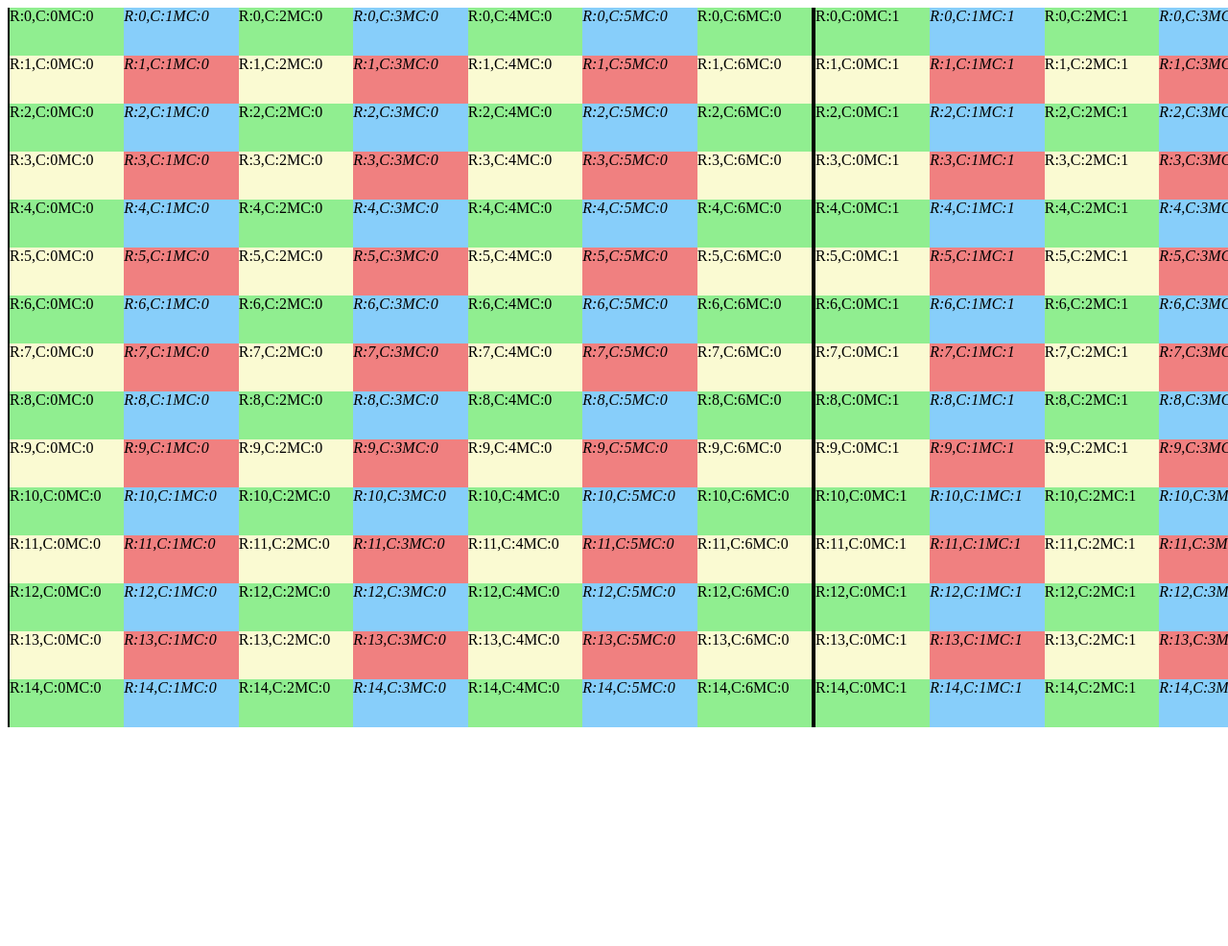
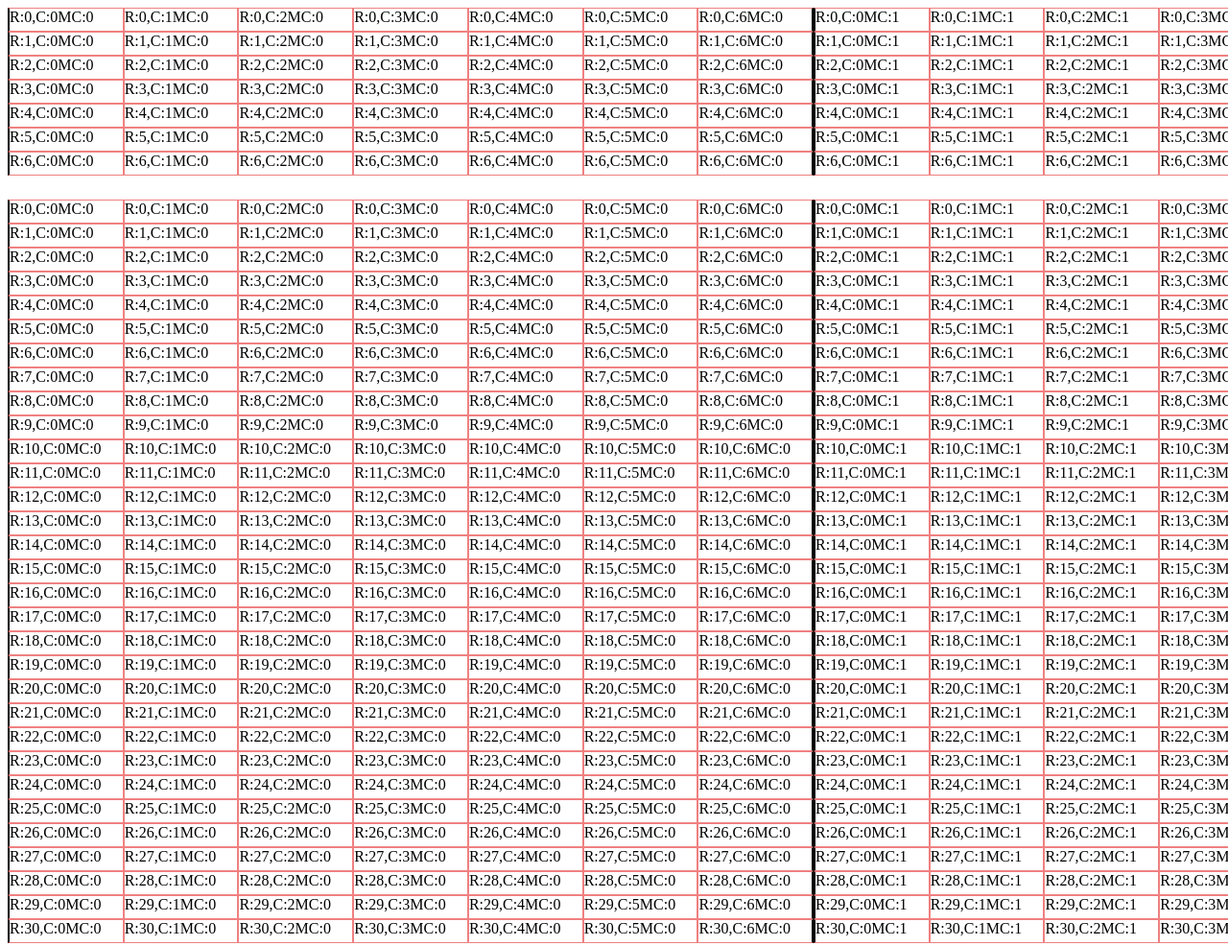
Before and after one commit to RPE8/sturdy-giggle, a website with bundled scripts: page index.html in a window 1280 px wide. Shown: the top 986 px of the page at 96% size. Before the commit the page ends 816 px from the top, so only its background shows below. Built offline with nearby package versions, Linux system fonts and the light colour scheme.

Commit message:
Change structure of control and add testing prototype for headers table

```diff
--- a/index.html
+++ b/index.html
@@ -7,6 +7,11 @@
 		<script src="./index.js" type="module" defer></script>
 		<title>Document</title>
 		<style>
+			.sturdy-container {
+				width: 800px;
+				height: 800px;
+				overflow: auto;
+			}
 			.cell {
 				display: flex;
 				justify-content: center;
@@ -19,6 +24,7 @@
 				box-sizing: border-box;
 				width: 100%;
 				height: 100%;
+				border: 1px solid lightcoral;
 			}
 
 			.cell {
@@ -53,12 +59,13 @@
 		</style>
 	</head>
 	<body>
-		<!-- TODO: .sturdy-container should be staticaly created on the page,								then div inside of it must be automatically created -->
-		<main style="position: relative; width: 1800px; height: 800px; box-sizing: border-box; overflow: auto">
-			<div
-				class="sturdy-container"
-				style="position: relative; width: 1800px; height: 800px; box-sizing: border-box"
-			></div>
-		</main>
+		<div class="table-container">
+			<div class="sturdy-container sturdy-container-2" style="width: 1800px; height: 200px">
+				<div class="sturdy-table2" style="position: relative; box-sizing: border-box"></div>
+			</div>
+			<div class="sturdy-container" style="width: 1800px; height: 800px">
+				<div class="sturdy-table" style="position: relative; box-sizing: border-box"></div>
+			</div>
+		</div>
 	</body>
 </html>
--- a/index.js
+++ b/index.js
@@ -2,14 +2,14 @@ import Sturdy from "./sturdy-giggle.js";
 import SturdyDataGenerator from "./sturdy-data-generator.js";
 
 const rowsCount = 10000;
-const columnsCount = 1000;
+const columnsCount = 100;
 
 const data = new SturdyDataGenerator({ rowsCount, columnsCount }).generateData();
 
-const rowHeight = 50;
+const rowHeight = 25;
 
 const sturdy = new Sturdy({
-	container: document.querySelector(".sturdy-container"),
+	tableElement: document.querySelector(".sturdy-table"),
 	rowCount: rowsCount,
 	rowHeight: rowHeight,
 	columns: data,
@@ -26,3 +26,23 @@ const sturdy = new Sturdy({
 });
 
 sturdy.render();
+
+const sturdy2 = (window.sturdy2 = new Sturdy({
+	tableElement: document.querySelector(".sturdy-table2"),
+	rowCount: rowsCount,
+	rowHeight: rowHeight,
+	secondary: true,
+	columns: data,
+	cellRenderer: ({ columnIndex, rowIndex, key, inlineStyle, classes = ["cell"], column } = {}) => {
+		const cellContainer = document.createElement("div");
+		if (key) cellContainer.setAttribute("data-key", key);
+		if (classes) cellContainer.classList.add(...classes);
+		if (inlineStyle) cellContainer.setAttribute("style", inlineStyle);
+
+		const content = column.renderer({ columnIndex, rowIndex });
+		cellContainer.append(...content);
+		return cellContainer;
+	},
+}));
+
+sturdy2.render();
--- a/sturdy-data-generator.js
+++ b/sturdy-data-generator.js
@@ -43,13 +43,13 @@ class SturdyColumnsGenerator {
 			let nested = [];
 			let totalWidth = 0;
 			const classAccessor = function ({ rowIndex, columnIndex }) {
-				let classes = [];
+				let classes = ["Input"];
 
-				if (columnIndex % 2 === 0) {
-					classes = [...classes, ...["Even-Column", "Input"]];
-				} else {
-					classes = [...classes, ...["Odd-Column", "Input"]];
-				}
+				// if (columnIndex % 2 === 0) {
+				// 	classes = [...classes, ...["Even-Column", "Input"]];
+				// } else {
+				// 	classes = [...classes, ...["Odd-Column", "Input"]];
+				// }
 
 				if (rowIndex % 2 === 0) {
 					classes.push("Even-Row");
@@ -71,13 +71,24 @@ class SturdyColumnsGenerator {
 						width: 120,
 						widthUnits: "px",
 						renderer: ({ rowIndex, columnIndex, mainColumnIndex }) => {
-							let element;
+							const element = document.createElement("div");
 							// if (rowIndex % 2 === 0 && columnIndex % 2 === 0) {
 							// 	element = document.createElement("input");
 							// 	element.value = dataAccessor({ rowIndex, columnIndex });
 							// } else {
-							element = document.createElement("div");
-							element.textContent = dataAccessor({ rowIndex, columnIndex, mainColumnIndex });
+							const span = document.createElement("span");
+							span.textContent = dataAccessor({ rowIndex, columnIndex, mainColumnIndex });
+							// element.textContent = ;
+							element.append(span);
+							element.addEventListener("click", function () {
+								console.log(rowIndex, columnIndex, mainColumnIndex);
+								const input = document.createElement("input");
+								input.value = dataAccessor({ rowIndex, columnIndex, mainColumnIndex });
+								input.classList.add(...classes);
+								element.textContent = "";
+								element.append(input);
+							});
+
 							// }
 
 							const classes = classAccessor({ rowIndex, columnIndex });
--- a/sturdy-giggle.js
+++ b/sturdy-giggle.js
@@ -5,17 +5,17 @@
 //  			clear vars on render
 
 class Sturdy {
-	constructor({ container, rowHeight, rowCount, columnsCount, cellRenderer, columns } = {}) {
-		this.container = container;
-		this.containerHeight = container.offsetHeight;
-		this.containerWidth = container.offsetWidth;
+	constructor({ tableElement, rowHeight, rowCount, cellRenderer, columns, height, width, secondary } = {}) {
+		this.table = tableElement;
+		this.parentContainer = tableElement.parentNode;
+		this.height = height;
+		this.width = width;
 		this.rowHeight = rowHeight;
 		this.rowCount = rowCount;
+		this.secondary = Boolean(secondary);
 
-		this.totalRowsHeight = this.rowCount * this.rowHeight;
-
-		this.rowsInViewport = Math.floor(this.containerHeight / this.rowHeight);
-		this.zeroBasedRowsInViewport = this.rowsInViewport - 1;
+		this.visibleRows = 0;
+		this.zeroBasedVisibleRows = 0;
 
 		this.cellRenderer = cellRenderer;
 		this.columns = columns;
@@ -23,6 +23,7 @@ class Sturdy {
 
 		this.firstVisibleRowIndex = 0;
 		this.columnRenderingTolerance = 100;
+		this.currentRenderedVerticalArea = [0, 0];
 		this.currentRenderedHorizontalArea = [0, 0];
 		this.currentRenderedColumns = [];
 
@@ -35,6 +36,22 @@ class Sturdy {
 
 		this.scrollTop = 0;
 		this.scrollLeft = 0;
+	}
+
+	calculateProps() {
+		this.totalRowsHeight = this.rowCount * this.rowHeight;
+		this.height = this.totalRowsHeight;
+		this.visibleRows = Math.floor(this.parentContainer.offsetHeight / this.rowHeight);
+		this.zeroBasedVisibleRows = this.visibleRows - 1;
+		const { renderingInfo, renderingInfoMap, renderingInfoKeys, totalWidth } = this.computeColumnsRenderInfo(
+			this.columns
+		);
+		this.columnRenderingInfo = renderingInfo;
+		this.columnRenderingInfoMap = renderingInfoMap;
+		this.columnRenderingInfoKeys = renderingInfoKeys;
+		this.totalColumnsWidth = totalWidth;
+		this.width = totalWidth;
+		this.parentWidth = this.parentContainer.offsetWidth;
 	}
 
 	_throttleFunction(func, ms) {
@@ -95,28 +112,22 @@ class Sturdy {
 	}
 
 	render() {
-		const container = this.container;
-		const { renderingInfo, renderingInfoMap, renderingInfoKeys, totalWidth } = this.computeColumnsRenderInfo(
-			this.columns
-		);
-		this.columnRenderingInfo = renderingInfo;
-		this.columnRenderingInfoMap = renderingInfoMap;
-		this.columnRenderingInfoKeys = renderingInfoKeys;
-		this.totalColumnsWidth = totalWidth;
+		const table = this.table;
+
+		this.calculateProps();
+
+		table.style.width = `${this.width}px`;
+		table.style.height = `${this.height}px`;
 
 		this.cellsMap = new Map();
 		this.firstVisibleRowIndex = 0;
-
-		container.style.width = totalWidth + "px";
-		container.style.height = this.totalRowsHeight + "px";
-
-		container.parentNode.addEventListener("scroll", this._throttleFunction(this._onScroll.bind(this), 0));
-
+		this.parentContainer.addEventListener("scroll", this._throttleFunction(this._onScroll.bind(this), 0));
 		this.setScrollHorizontally(0);
 	}
 
 	_onScroll(event) {
 		const newTopScroll = event.target.scrollTop;
+		console.log(this.table);
 		if (newTopScroll !== this.scrollTop) {
 			this.setScrollVertically(newTopScroll);
 			return;
@@ -125,6 +136,10 @@ class Sturdy {
 		const newLeftScroll = event.target.scrollLeft;
 		if (newLeftScroll !== this.scrollLeft) {
 			this.setScrollHorizontally(newLeftScroll);
+			if (this.table !== document.querySelector(".sturdy-table2")) {
+				// .scrollTo(this.scrollLeft, this.scrollTop);
+				document.querySelector(".sturdy-container-2").scrollTo(this.scrollLeft, this.scrollTop);
+			}
 			return;
 		}
 	}
@@ -135,14 +150,14 @@ class Sturdy {
 
 	_fullRedrawOnScrollVertically(rowNumber) {
 		this._clearOnVerticalFullredraw();
-		const rowsUpTo = rowNumber + this.zeroBasedRowsInViewport + 1;
+		const rowsUpTo = rowNumber + this.zeroBasedVisibleRows + 1;
 		const fragment = document.createDocumentFragment();
 		for (let i = rowNumber; i < rowsUpTo; i++) {
 			const rendered = this.createRow(i, this.currentRenderedColumns);
 			fragment.append(...rendered.row);
 			this.cellsMap.set(i, rendered.row);
 		}
-		this.container.append(fragment);
+		this.table.append(fragment);
 	}
 
 	_partialRedrawOnScrollDown(rowNumber) {
@@ -153,21 +168,21 @@ class Sturdy {
 
 		for (let i = 0; i < diff; i++) {
 			const rowIndex2BeRemoved = this.firstVisibleRowIndex + i;
-			const newRowIndex = this.firstVisibleRowIndex + this.zeroBasedRowsInViewport + i;
+			const newRowIndex = this.firstVisibleRowIndex + this.zeroBasedVisibleRows + i;
 
 			this._removeRowByIndex(rowIndex2BeRemoved);
 
 			this._createAndAppendRow(newRowIndex, this.currentRenderedColumns, fragment);
 		}
 
-		this.container.append(fragment);
+		this.table.append(fragment);
 	}
 
 	_partialRedrawOnScrollUp(rowNumber) {
 		const diff = Math.abs(this.firstVisibleRowIndex - rowNumber);
 		if (diff === 0) return;
 
-		const rowIndex = this.firstVisibleRowIndex + this.zeroBasedRowsInViewport;
+		const rowIndex = this.firstVisibleRowIndex + this.zeroBasedVisibleRows;
 
 		const fragment = document.createDocumentFragment();
 		for (let i = 0; i < diff; i++) {
@@ -178,7 +193,7 @@ class Sturdy {
 
 			this._createAndAppendRow(newRowIndex, this.currentRenderedColumns, fragment);
 		}
-		this.container.append(fragment);
+		this.table.append(fragment);
 	}
 
 	_removeRowByIndex(rowIndex) {
@@ -206,8 +221,8 @@ class Sturdy {
 	setScrollVertically(scrollTop) {
 		const rowNumber = this.calcRowNumberByScrollTop(scrollTop);
 		if (
-			rowNumber >= this.firstVisibleRowIndex + this.zeroBasedRowsInViewport ||
-			rowNumber <= this.firstVisibleRowIndex - this.zeroBasedRowsInViewport
+			rowNumber >= this.firstVisibleRowIndex + this.zeroBasedVisibleRows ||
+			rowNumber <= this.firstVisibleRowIndex - this.zeroBasedVisibleRows
 		) {
 			this._fullRedrawOnScrollVertically(rowNumber);
 		} else if (rowNumber > this.firstVisibleRowIndex) {
@@ -229,7 +244,7 @@ class Sturdy {
 			this._partialRedrawOnScrollHorizontallyLeft(scrollLeft);
 		} else if (
 			scrollLeft > this.scrollLeft &&
-			this.currentRenderedHorizontalArea[1] - (scrollLeft + this.containerWidth) <= this.columnRenderingTolerance
+			this.currentRenderedHorizontalArea[1] - (scrollLeft + this.parentWidth) <= this.columnRenderingTolerance
 		) {
 			this._partialRedrawOnScrollHorizontallyRight(scrollLeft);
 		}
@@ -262,14 +277,14 @@ class Sturdy {
 	_clearOnHorizontalFullredraw() {
 		this.cellsMap = new Map();
 		this.renderedColumnsMap = new Map();
-		this.container.replaceChildren();
+		this.table.replaceChildren();
 		this.currentRenderedColumns = [];
 	}
 
 	_clearOnVerticalFullredraw() {
 		this.cellsMap = new Map();
 		this.renderedColumnsMap = new Map();
-		this.container.replaceChildren();
+		this.table.replaceChildren();
 	}
 
 	_fullRedrawOnScrollHorizontally(scrollLeft) {
@@ -289,7 +304,7 @@ class Sturdy {
 		columns2Rendered.push(startColumn);
 
 		// Additional column to the right
-		let freeSpaceToRight = this.containerWidth - (startColumn.start - scrollLeft);
+		let freeSpaceToRight = this.parentWidth - (startColumn.start - scrollLeft);
 		for (let i = startColumnIndex + 1; i < columnsLength && freeSpaceToRight > -this.columnRenderingTolerance; i++) {
 			freeSpaceToRight -= this.columnRenderingInfo[i].end - this.columnRenderingInfo[i].start;
 			columns2Rendered.push(this.columnRenderingInfo[i]);
@@ -303,7 +318,7 @@ class Sturdy {
 			this.currentRenderedColumns.push(column);
 			const rendered = this.createColumn(column);
 			fragment.append(...rendered.column);
-			for (let i = 0; i < this.zeroBasedRowsInViewport; i++) {
+			for (let i = 0; i < this.zeroBasedVisibleRows; i++) {
 				const rowIndex = i + this.firstVisibleRowIndex;
 				if (this.cellsMap.has(rowIndex)) {
 					this.cellsMap.set(rowIndex, [...this.cellsMap.get(rowIndex), rendered.column[i]]);
@@ -312,14 +327,14 @@ class Sturdy {
 				}
 			}
 		});
-		this.container.append(fragment);
+		this.table.append(fragment);
 		// console.log(this.cellsMap);
 	}
 
 	renderColumn(column) {
 		const { column: renderedColumn } = this.createColumn(column);
 
-		this.container.append(...renderedColumn);
+		this.table.append(...renderedColumn);
 
 		return { renderedColumn };
 	}
@@ -331,7 +346,7 @@ class Sturdy {
 		const leftPadding = column.start;
 
 		let renderedColumn = [];
-		for (let i = 0; i < this.zeroBasedRowsInViewport; i++) {
+		for (let i = 0; i < this.zeroBasedVisibleRows; i++) {
 			const rowIndex = i + this.firstVisibleRowIndex;
 			let topPadding = this.rowHeight * rowIndex;
 
@@ -379,7 +394,7 @@ class Sturdy {
 	renderRow(rowIndex, columnsToRender) {
 		const { row } = this.createRow(rowIndex, columnsToRender);
 
-		this.container.append(...row);
+		this.table.append(...row);
 
 		return { row };
 	}
```
